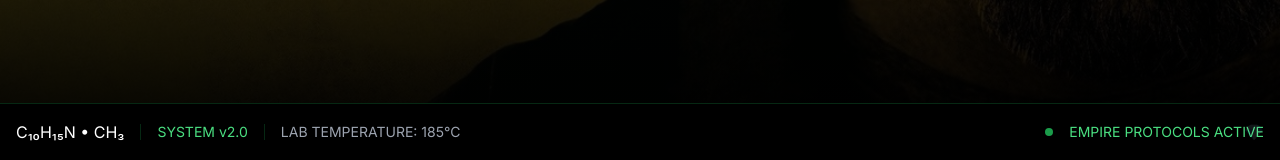
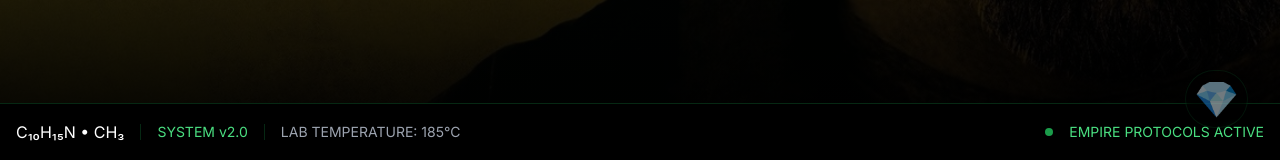
Before and after one commit to Parameshwarz/Breaking-Empire, a React (Vite) app: page / in a window 1280 px wide. Shown: the part 640-800 px from the top of the page. Built offline with nearby package versions, Linux system fonts and the light colour scheme.

Commit message:
fix: make crystal button more visible with enhanced styling

```diff
--- a/src/pages/LandingPage.tsx
+++ b/src/pages/LandingPage.tsx
@@ -378,10 +378,10 @@ const LandingPage: React.FC = () => {
         )}
       </AnimatePresence>
 
-      {/* Hidden Crystal Button - Increased z-index */}
+      {/* Hidden Crystal Button - Made more visible */}
       <button
         onClick={handleCrystalClick}
-        className="fixed bottom-4 right-4 opacity-10 hover:opacity-100 transition-opacity z-[90]"
+        className="fixed bottom-8 right-8 opacity-50 hover:opacity-100 transition-opacity z-[90] text-4xl transform hover:scale-110 transition-transform duration-200 bg-black/20 p-2 rounded-full backdrop-blur-sm border border-green-500/20"
         title={`Purity: ${easterEggCount}%`}
       >
         💎
```
